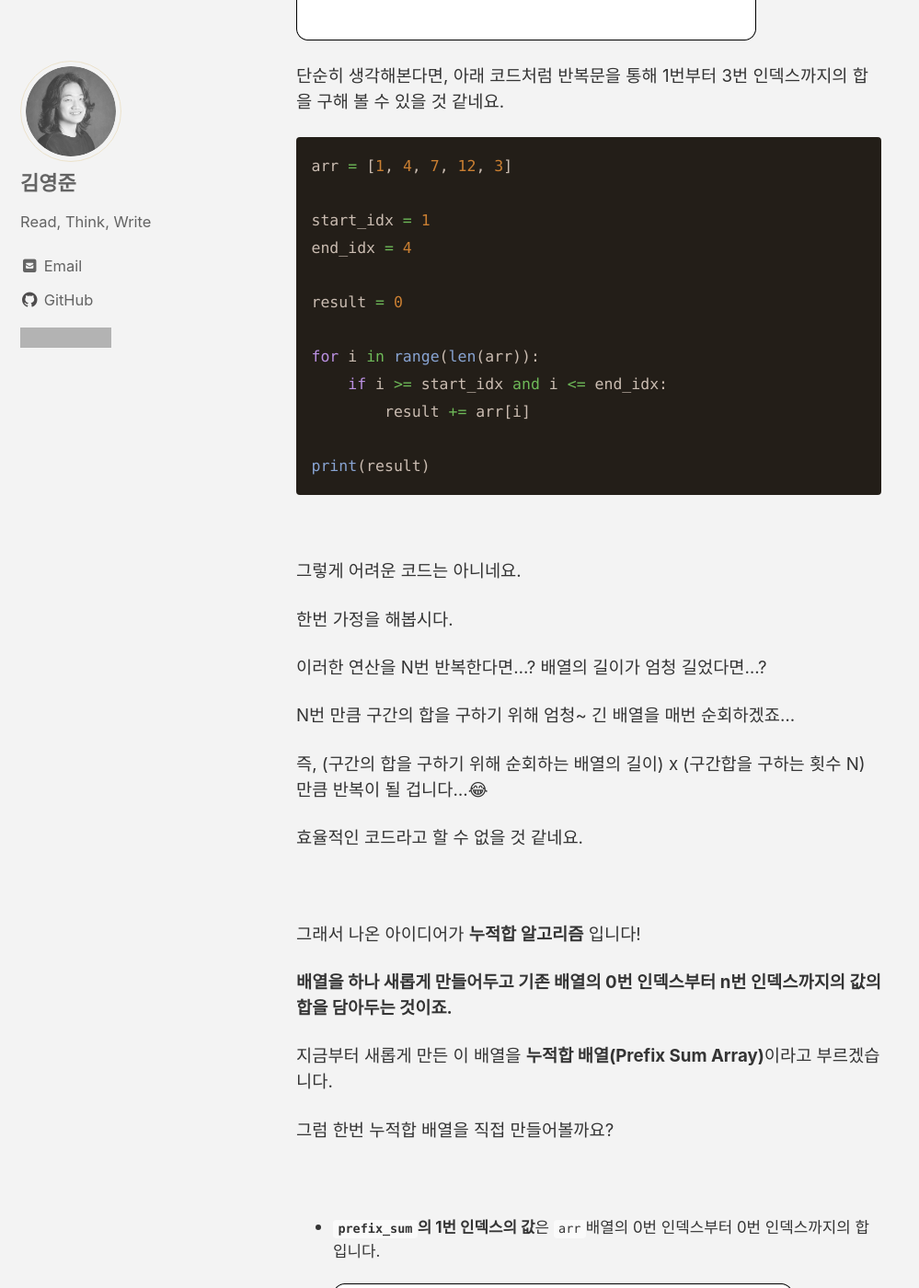
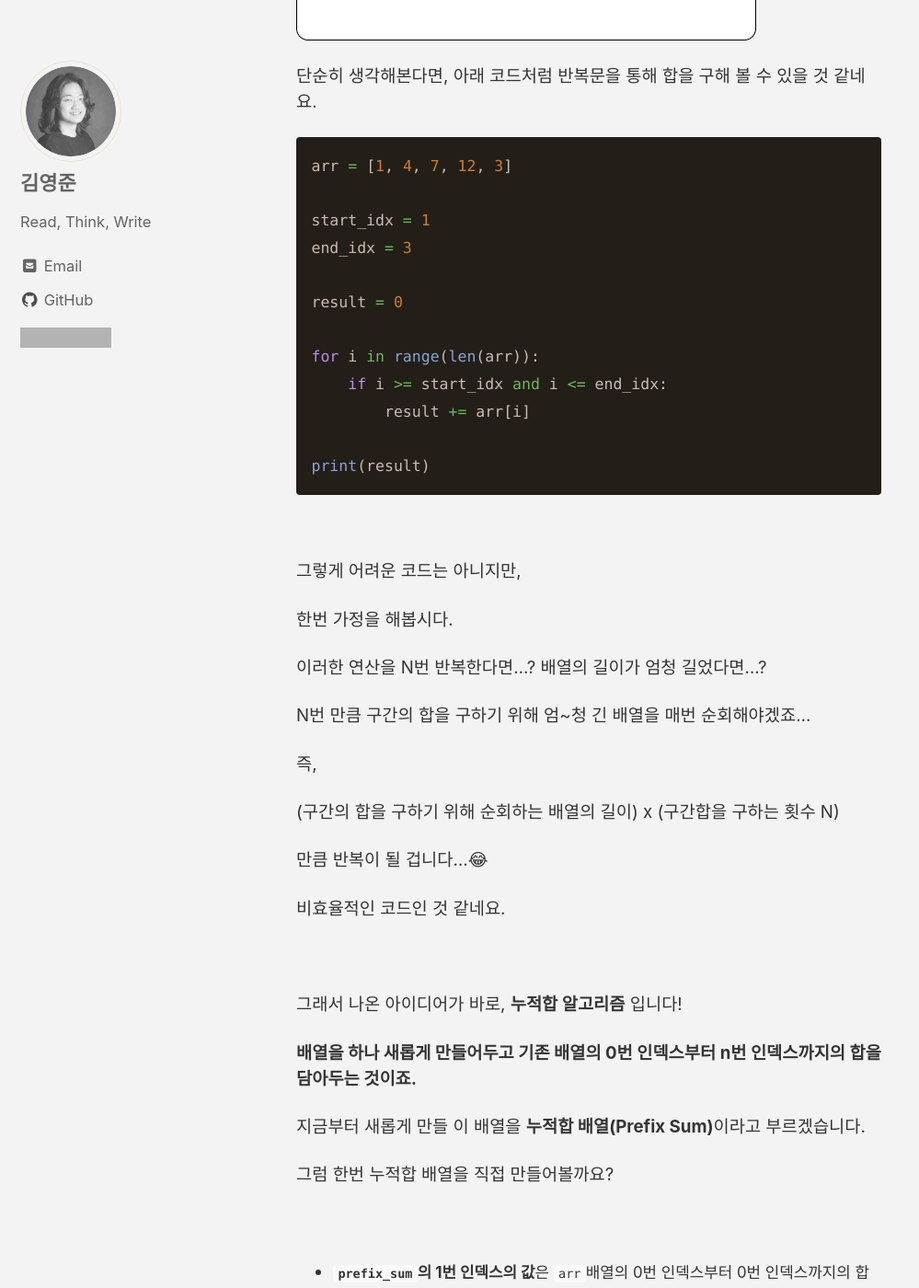
Before and after one commit to coke05288/coke05288.github.io, a Jekyll site: the page built from _posts/2024-08-06-[CDA #04][기초 알고리즘] 누적합.md, in a window 1280 px wide and 1400 px high, scrolled down 1677 px. Shown: the whole window at 92% size, without its empty margins (0-999 px from the left). Built offline with Jekyll 4.4.1, drawn with Linux system fonts in a browser that asks for light colours; cached includes are drawn as plain includes; comment, search, counter and statistics services are not loaded; some of the changed text lies outside the part shown; grey boxes are pictures that could not be loaded.

Commit message:
240806 TUE | fixed [CDA #04] 누적합

````diff
--- a/_posts/2024-08-06-[CDA #04][기초 알고리즘] 누적합.md
+++ b/_posts/2024-08-06-[CDA #04][기초 알고리즘] 누적합.md
@@ -49,7 +49,7 @@
 
 를 고민해보는 것이라고 할 수 있죠.
 
-그렇다면, 누적합 알고리즘은 어떤 상황에 어떻게 적용해 볼 수 있는 아이디어인지!
+그렇다면, 누적합 알고리즘은 어떤 상황에, 어떻게 적용해 볼 수 있는 아이디어인지!
 
 천천히 알아봅시다.
 
@@ -57,17 +57,17 @@
 
 <br>
 
-아래 이미지처럼 정수값이 담긴 배열에 1번 인덱스부터 3번 인덱스까지의 구간의 합을 구해한다고 가정해보죠.
+아래 이미지처럼 정수값이 담긴 배열에 **1번 인덱스부터 3번 인덱스까지 구간의 합**을 구한다고 가정해보죠.
 
 ![배열1](/assets/images/post-src/03/array-image-1-500x300.png)
 
-단순히 생각해본다면, 아래 코드처럼 반복문을 통해 1번부터 3번 인덱스까지의 합을 구해 볼 수 있을 것 같네요.
+단순히 생각해본다면, 아래 코드처럼 반복문을 통해 합을 구해 볼 수 있을 것 같네요.
 
 ```python
 arr = [1, 4, 7, 12, 3]
 
 start_idx = 1
-end_idx = 4
+end_idx = 3
 
 result = 0
 
@@ -79,25 +79,29 @@
 ```
 <br>
 
-그렇게 어려운 코드는 아니네요.
+그렇게 어려운 코드는 아니지만,
 
 한번 가정을 해봅시다.
 
 이러한 연산을 N번 반복한다면...? 배열의 길이가 엄청 길었다면...?
 
-N번 만큼 구간의 합을 구하기 위해 엄청~ 긴 배열을 매번 순회하겠죠...
+N번 만큼 구간의 합을 구하기 위해 엄~청 긴 배열을 매번 순회해야겠죠...
 
-즉, (구간의 합을 구하기 위해 순회하는 배열의 길이) x (구간합을 구하는 횟수 N) 만큼 반복이 될 겁니다...😂
+즉,
 
-효율적인 코드라고 할 수 없을 것 같네요.
+(구간의 합을 구하기 위해 순회하는 배열의 길이) x (구간합을 구하는 횟수 N)
+
+만큼 반복이 될 겁니다...😂
+
+비효율적인 코드인 것 같네요.
 
 <br>
 
-그래서 나온 아이디어가 **누적합 알고리즘** 입니다!
+그래서 나온 아이디어가 바로, **누적합 알고리즘** 입니다!
 
-**배열을 하나 새롭게 만들어두고 기존 배열의 0번 인덱스부터 n번 인덱스까지의 값의 합을 담아두는 것이죠.**
+**배열을 하나 새롭게 만들어두고 기존 배열의 0번 인덱스부터 n번 인덱스까지의 합을 담아두는 것이죠.**
 
-지금부터 새롭게 만든 이 배열을 **누적합 배열(Prefix Sum Array)**이라고 부르겠습니다.
+지금부터 새롭게 만들 이 배열을 **누적합 배열(Prefix Sum)**이라고 부르겠습니다.
 
 그럼 한번 누적합 배열을 직접 만들어볼까요?
 
@@ -116,15 +120,19 @@
    ![누적합배열3](/assets/images/post-src/03/array-image-4-500x300.png)
 
 
-이런 식으로 반복하면.. 누적합 배열이 완성되겠습니다.
+이런 식으로 반복한다면..
 
-정리해본다면, **`prefix_sum` 의 n번째 인덱스에 들어가는 값**은 **`arr`의 0번부터 n-1번까지의 합**이 담긴다고 볼 수 있겠네요.
+**`prefix_sum` 의 n번째 인덱스에 들어가는 값**은 **`arr`의 0번부터 n-1번까지의 합**이 담기게 됩니다.
 
-방금 누적합배열을 만든 것 처럼,
+<br>
 
-prefix_sum의 n번째 인덱스에 값을 채워넣기 위해 매번 arr을 순회하면,
+그런데!
 
-조금이라도 반복 줄여보겠다고 우리가 굳이 누적합 알고리즘을 사용하는 의미가 줄어들겠죠?
+방금 누적합 배열을 만든 것 처럼,
+
+**`prefix_sum`**의 n번째 인덱스에 값을 채워넣기 위해 매번 arr을 순회한다면,
+
+조금이라도 반복을 줄이기 위해 누적합 알고리즘을 사용하는 의미가 줄어들겠죠?
 
 이렇게 생각해봅시다.
 
@@ -162,8 +170,10 @@
 
 - **정수 배열(arr)을 기반으로 누적합 배열(prefix_sum) 만듭니다.**
 
-    이 때, prefix_sum을 [0]으로 초기화 해줌으로써, <br>
-    `prefix_sum[n] = prefix_sum[n-1] + arr[n-1]` 수식상 <br>
+    >**이 때, prefix_sum을 [0]으로 초기화** 해줌으로써,
+    <br>
+    `prefix_sum[n] = prefix_sum[n-1] + arr[n-1]` 수식상
+    <br>
     **n이 1일 때, `prefix_sum[n-1]`를 무사히 연산할 수 있도록** 해줍니다.
 
     ```python
````
Also changed, not shown: other parts of _posts/2024-08-06-[CDA #04][기초 알고리즘] 누적합.md (+6 -6 lines).
